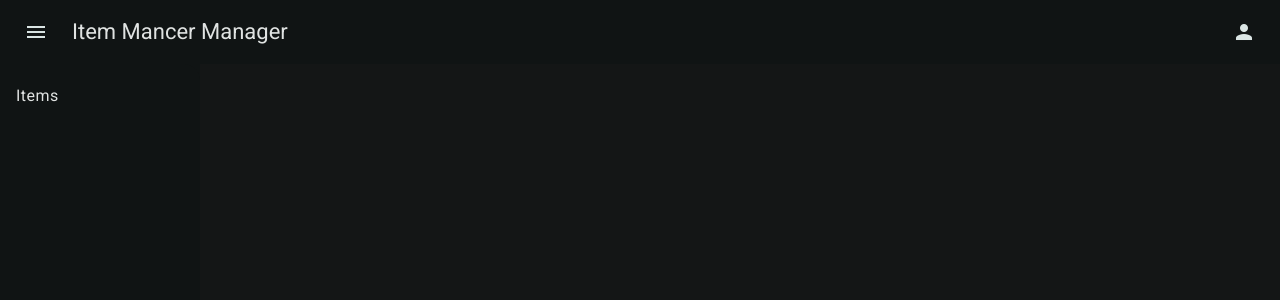
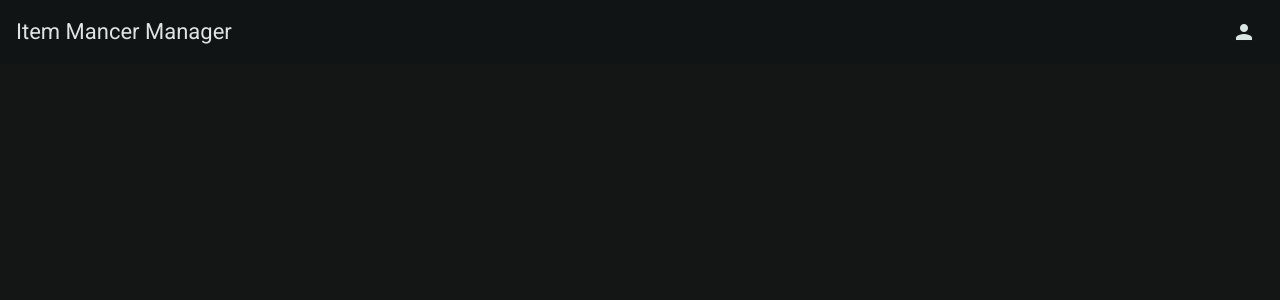
Before and after one commit to JanikCodes/item_mancer_manager, an Angular app: page / in a window 1280 px wide. Shown: the top 300 px of the page. Built offline with nearby package versions, Linux system fonts and the light colour scheme.

Commit message:
feat: hide sidebar if not logged in

```diff
--- a/src/app/app.component.html
+++ b/src/app/app.component.html
@@ -1,12 +1,16 @@
-<top-bar-component></top-bar-component>
+@if(user){
+<top-bar-component
+  [user]="user"
+  (onMenuClicked)="sidenav.toggle()"
+></top-bar-component>
 
 <mat-sidenav-container class="container-side">
   <mat-sidenav
     class="side-bar"
     #sidenav
     mode="side"
+    [disableClose]="true"
     [opened]="true"
-    [disableClose]="true"
   >
     <mat-list>
       <mat-list-item routerLink="items">
@@ -21,3 +25,26 @@
     </div>
   </mat-sidenav-content>
 </mat-sidenav-container>
+}@else {
+<top-bar-component
+  [user]="user"
+  (onMenuClicked)="sidenav.toggle()"
+></top-bar-component>
+
+<mat-sidenav-container class="container-side">
+  <mat-sidenav
+    class="side-bar"
+    #sidenav
+    mode="side"
+    [opened]="false"
+    [hidden]="true"
+  >
+  </mat-sidenav>
+
+  <mat-sidenav-content class="content-background">
+    <div class="content">
+      <router-outlet />
+    </div>
+  </mat-sidenav-content>
+</mat-sidenav-container>
+}
--- a/src/app/app.component.ts
+++ b/src/app/app.component.ts
@@ -1,7 +1,8 @@
-import { Component } from '@angular/core';
+import { Component, OnInit } from '@angular/core';
 import { RouterLink, RouterOutlet } from '@angular/router';
 import { MaterialModule } from './shared/module/material/material.module';
 import { TopBarComponent } from './shared/components/top-bar/top-bar.component';
+import { AuthService } from './shared/services/auth/auth.service';
 
 @Component({
   selector: 'app-root',
@@ -10,6 +11,15 @@ import { TopBarComponent } from './shared/components/top-bar/top-bar.component';
   templateUrl: './app.component.html',
   styleUrl: './app.component.scss',
 })
-export class AppComponent {
+export class AppComponent implements OnInit {
   public opened: boolean = false;
+  public user: any | null;
+
+  public constructor(private authService: AuthService) {}
+
+  public ngOnInit(): void {
+    this.authService.user.subscribe((user) => {
+      this.user = user;
+    });
+  }
 }
--- a/src/app/shared/components/top-bar/top-bar.component.html
+++ b/src/app/shared/components/top-bar/top-bar.component.html
@@ -1,22 +1,21 @@
 <mat-toolbar>
   <div class="left">
-    <button mat-icon-button>
-      <!--  (click)="sidenav.toggle()" -->
+    @if(user()){
+    <button mat-icon-button (click)="onMenuClicked.emit()">
       <mat-icon>menu</mat-icon>
     </button>
+    }
     <span>Item Mancer Manager</span>
   </div>
   <div class="right">
-    <button  mat-icon-button [matMenuTriggerFor]="profile">
+    <button mat-icon-button [matMenuTriggerFor]="profile">
       <mat-icon>person</mat-icon>
     </button>
-    @if (user){
-    <span class="content-end">{{ user.username }}</span>
-
+    @if (user()){
+    <span class="content-end">{{ user().username }}</span>
     }
-
     <mat-menu #profile="matMenu">
-      @if (user){
+      @if (user()){
       <button mat-menu-item (click)="logout()">Logout</button>
       } @else {
       <button mat-menu-item (click)="openLoginModal()">Login</button>
--- a/src/app/shared/components/top-bar/top-bar.component.ts
+++ b/src/app/shared/components/top-bar/top-bar.component.ts
@@ -1,4 +1,4 @@
-import { Component, inject, OnInit } from '@angular/core';
+import { Component, inject, input, output } from '@angular/core';
 import { Router, RouterLink, RouterOutlet } from '@angular/router';
 import { MaterialModule } from '../../module/material/material.module';
 import { MatDialog } from '@angular/material/dialog';
@@ -12,9 +12,11 @@ import { LoginModal } from '../../modals/login/login.modal';
   templateUrl: './top-bar.component.html',
   styleUrl: './top-bar.component.scss',
 })
-export class TopBarComponent implements OnInit {
+export class TopBarComponent {
   public opened: boolean = false;
-  public user: any | null;
+
+  public user = input<any>();
+  public onMenuClicked = output<void>();
 
   readonly loginModal = inject(MatDialog);
 
@@ -22,12 +24,6 @@ export class TopBarComponent implements OnInit {
     private authService: AuthService,
     private router: Router
   ) {}
-
-  public ngOnInit(): void {
-    this.authService.user.subscribe((user) => {
-      this.user = user;
-    });
-  }
 
   public openLoginModal() {
     this.loginModal.open(LoginModal, {
```
